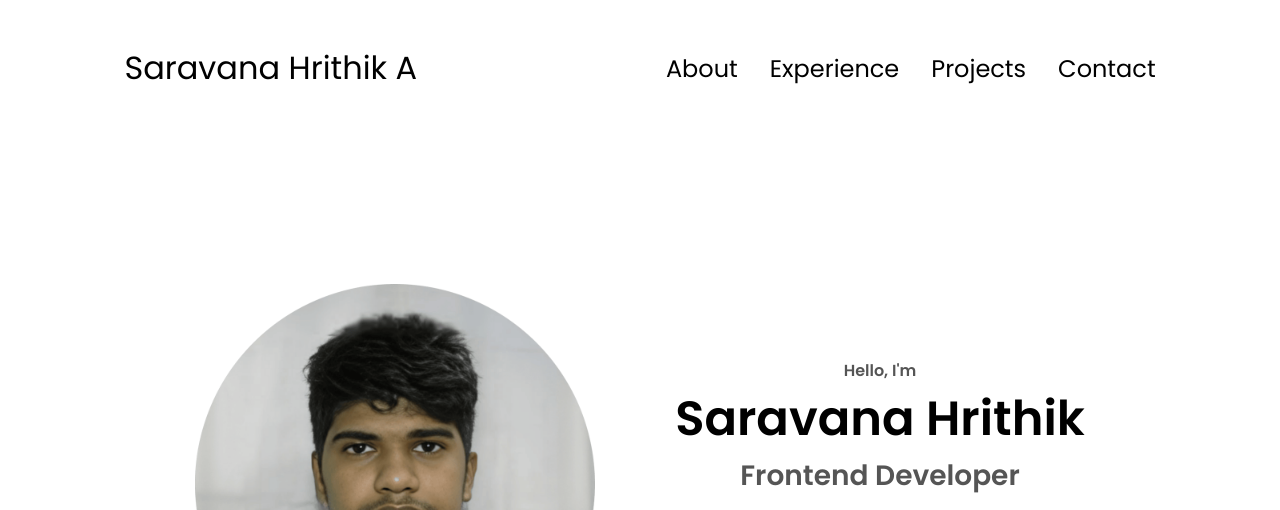
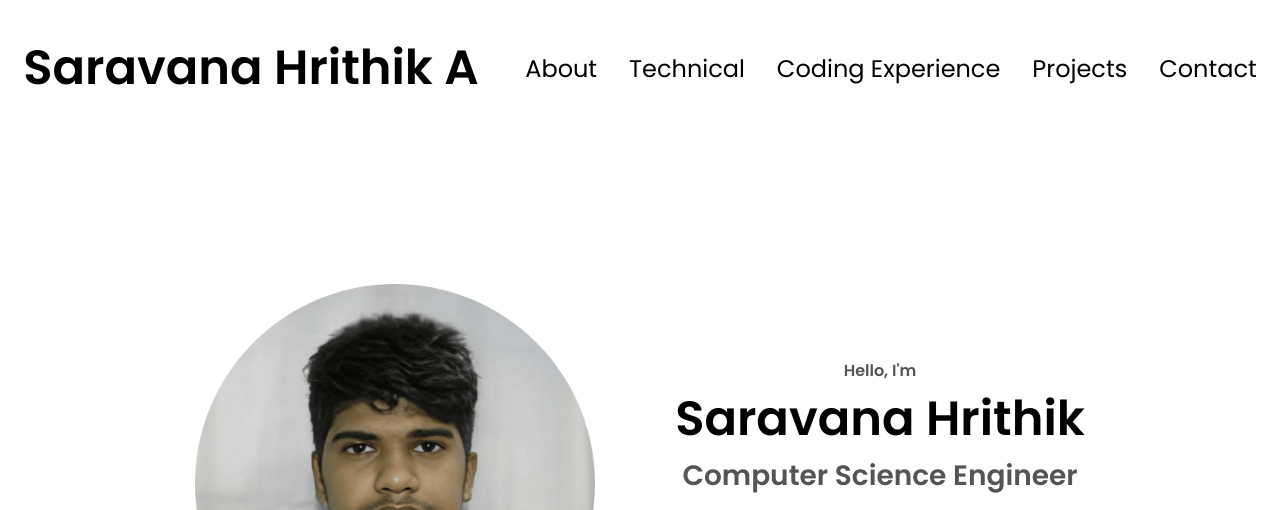
Before and after one commit to hrithik025/html-portfolio, a plain HTML site: page index.html in a window 1280 px wide. Shown: the top 510 px of the page. Drawn offline with Linux system fonts and the light colour scheme.

Commit message:
Update index.html

```diff
--- a/index.html
+++ b/index.html
@@ -10,11 +10,12 @@
   </head>
   <body>
     <nav id="desktop-nav">
-      <div class="logo">Saravana Hrithik A</div>
+      <div class="logo"><h1>Saravana Hrithik A</h1></div>
       <div>
         <ul class="nav-links">
           <li><a href="#about">About</a></li>
-          <li><a href="#experience">Experience</a></li>
+          <li><a href="#experience">Technical</a></li>
+          <li><a href="#experience">Coding Experience</a></li>
           <li><a href="#projects">Projects</a></li>
           <li><a href="#contact">Contact</a></li>
         </ul>
@@ -30,7 +31,8 @@
         </div>
         <div class="menu-links">
           <li><a href="#about" onclick="toggleMenu()">About</a></li>
-          <li><a href="#experience" onclick="toggleMenu()">Experience</a></li>
+          <li><a href="#experience" onclick="toggleMenu()">Technical</a></li>
+          <li><a href="#experience" onclick="toggleMenu()">Coding Experience</a></li>
           <li><a href="#projects" onclick="toggleMenu()">Projects</a></li>
           <li><a href="#contact" onclick="toggleMenu()">Contact</a></li>
         </div>
@@ -43,7 +45,7 @@
       <div class="section__text">
         <p class="section__text__p1">Hello, I'm</p>
         <h1 class="title">Saravana Hrithik</h1>
-        <p class="section__text__p2">Frontend Developer</p>
+        <p class="section__text__p2">Computer Science Engineer</p>
         <div class="btn-container">
           <button
             class="btn btn-color-2"
@@ -105,7 +107,10 @@
           </div>
           <div class="text-container">
             <p>
-                Driven and innovative Software Engineer with a passion for leveraging cutting-edge technologies to develop scalable, high-performance solutions. With a focus on optimizing both functionality and user experience, I bring a strong foundation in software development and problem-solving skills. I am eager to contribute to a forward-thinking tech company where I can apply my technical expertise and creativity to drive meaningful improvements for the organization, while continuously growing both professionally and personally.
+              Driven and Innovative Fresh Engineer passionate about leveraging cutting edge technologies to develop scalable solutions that optimize performance
+              and user experience. Seeking a challenging role at a forward-thinking tech
+              company where I can contribute my expertise for the development of
+              organization and my well-being.
             </p>
           </div>
         </div>
@@ -119,7 +124,7 @@
     </section>
     <section id="experience">
       <p class="section__text__p1">Explore My</p>
-      <h1 class="title">Experience</h1>
+      <h1 class="title">Technical Skills</h1>
       <div class="experience-details-container">
         <div class="about-containers">
           <div class="details-container">
@@ -364,7 +369,8 @@
         <div class="nav-links-container">
           <ul class="nav-links">
             <li><a href="#about">About</a></li>
-            <li><a href="#experience">Experience</a></li>
+            <li><a href="#experience">Technical</a></li>
+            <li><a href="#experience">Coding Experience</a></li>
             <li><a href="#projects">Projects</a></li>
             <li><a href="#contact">Contact</a></li>
           </ul>
```
